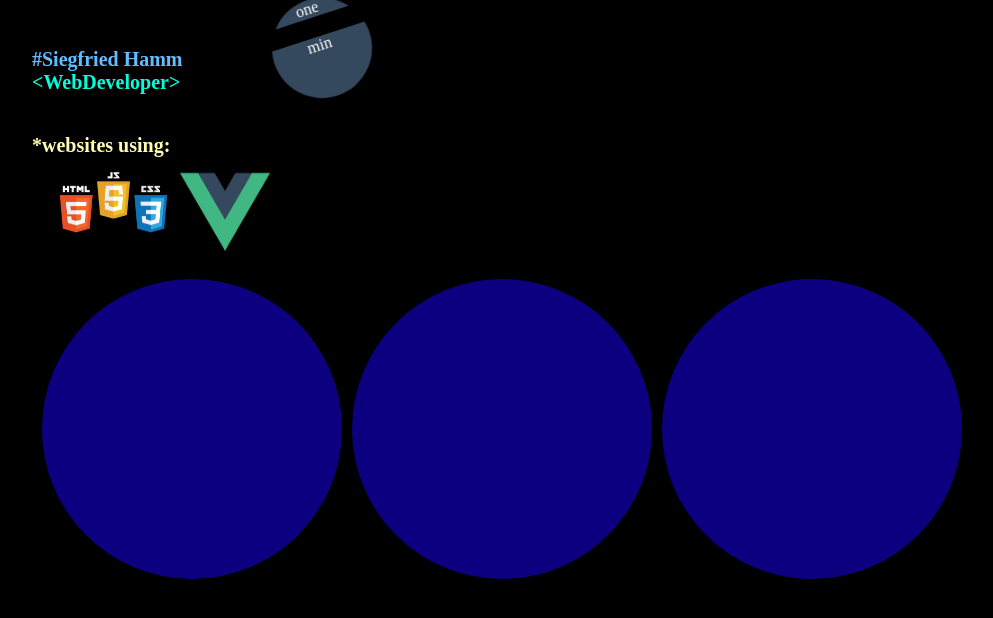
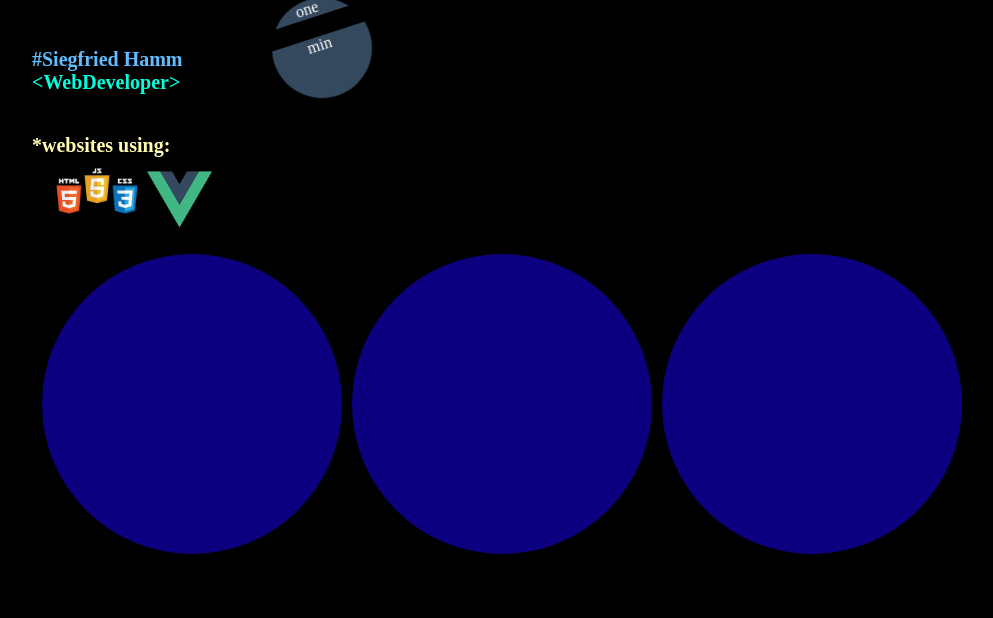
Before and after one commit to siggi-ai/newport, a Vue app: page / in a window 1280 px wide. Shown: the top 618 px of the page, without its empty margins (16-1009 px from the left). Built offline with nearby package versions, Linux system fonts and the light colour scheme; a web font is replaced by a local one.

Commit message:
size logo

```diff
--- a/src/App.vue
+++ b/src/App.vue
@@ -63,7 +63,7 @@ body {
 
 .vue-logo {
   width: auto;
-  height: 90px;
+  height: 65px;
   animation: fade 8s infinite;
 }
 @keyframes fade {
@@ -77,7 +77,7 @@ body {
 
 .three-logos {
   width: auto;
-  height: 100px;
+  height: 75px;
   margin-left: 15px;
   animation: fade 8s infinite;
 }
```
